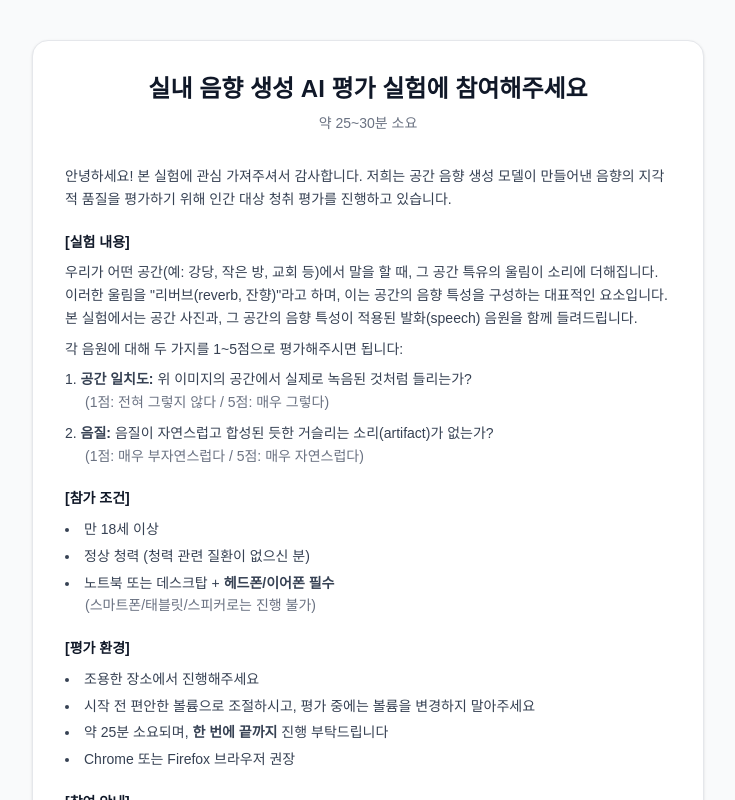
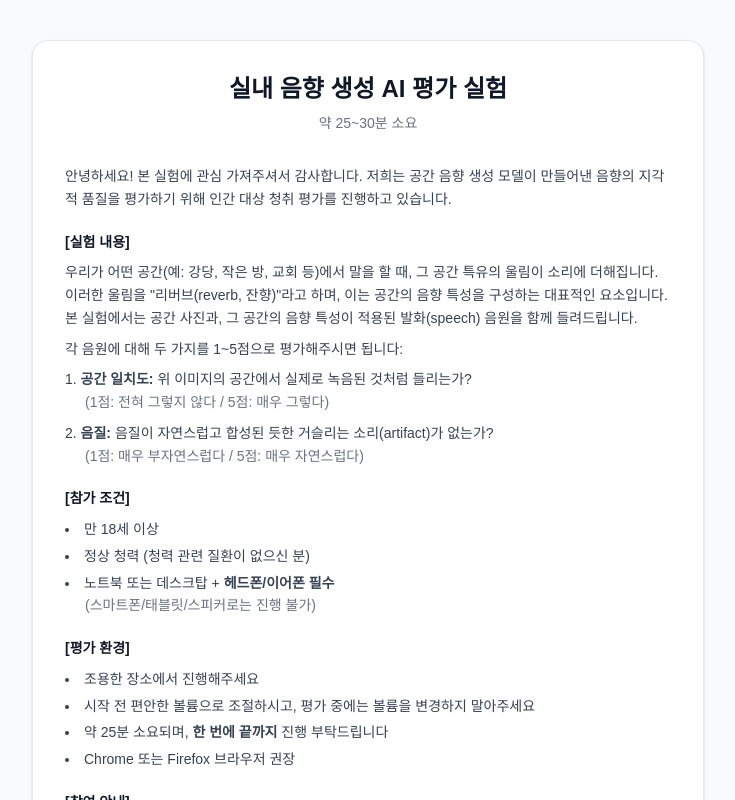
Before and after one commit to kirak-kim/sao-t2r-mos, a Next.js app: page / in a window 1280 px wide. Shown: the top 800 px of the page, without its empty margins (272-1007 px from the left). Built offline with nearby package versions, Linux system fonts and the light colour scheme.

Commit message:
changed experiment name

```diff
--- a/app/page.tsx
+++ b/app/page.tsx
@@ -48,7 +48,7 @@ export default function WelcomePage() {
       <div className="max-w-2xl mx-auto">
         <div className="bg-white rounded-2xl shadow-sm border border-gray-200 p-8">
           <h1 className="text-2xl font-bold text-gray-900 mb-2 text-center">
-            실내 음향 생성 AI 평가 실험에 참여해주세요
+            실내 음향 생성 AI 평가 실험
           </h1>
           <p className="text-center text-gray-500 text-sm mb-8">약 25~30분 소요</p>
 
```
